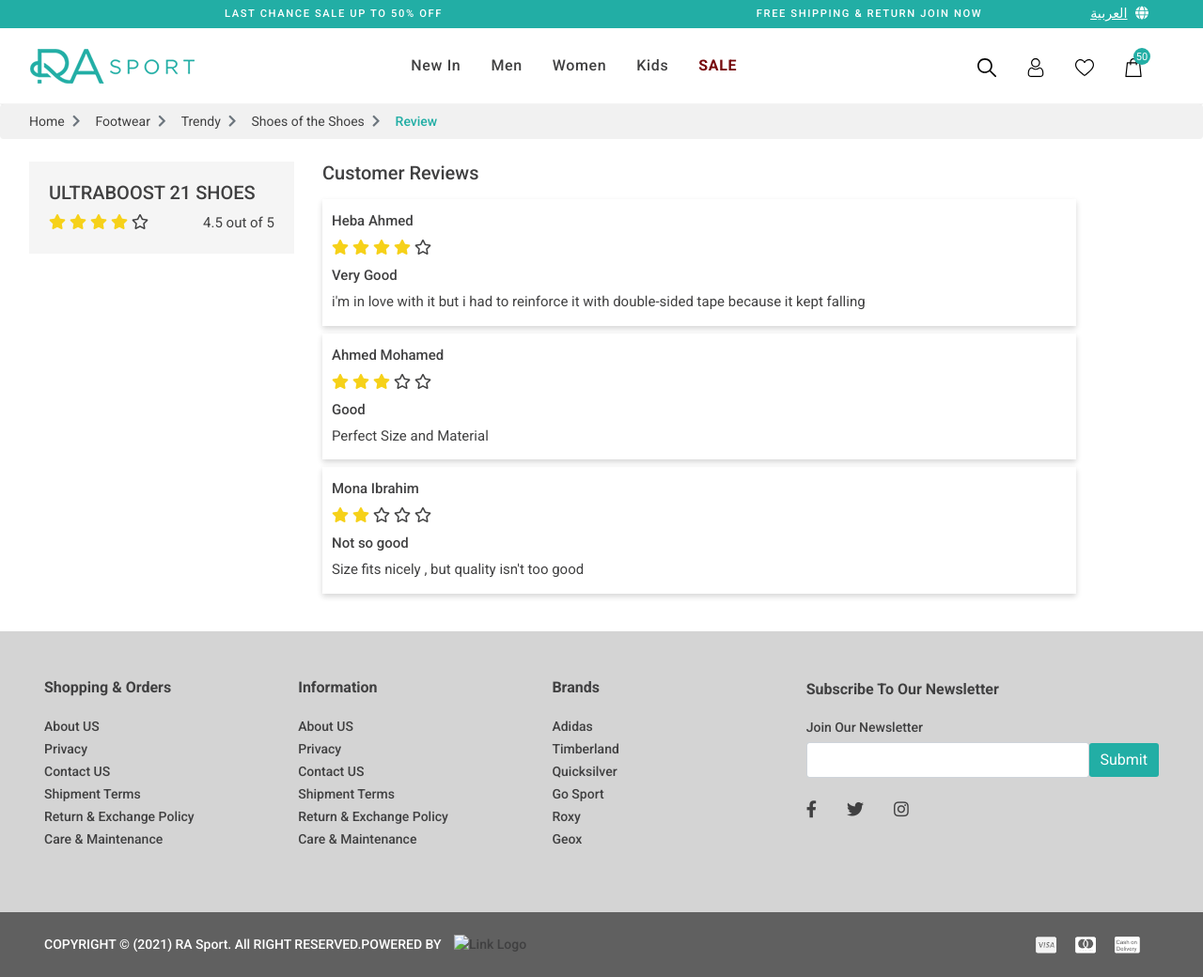
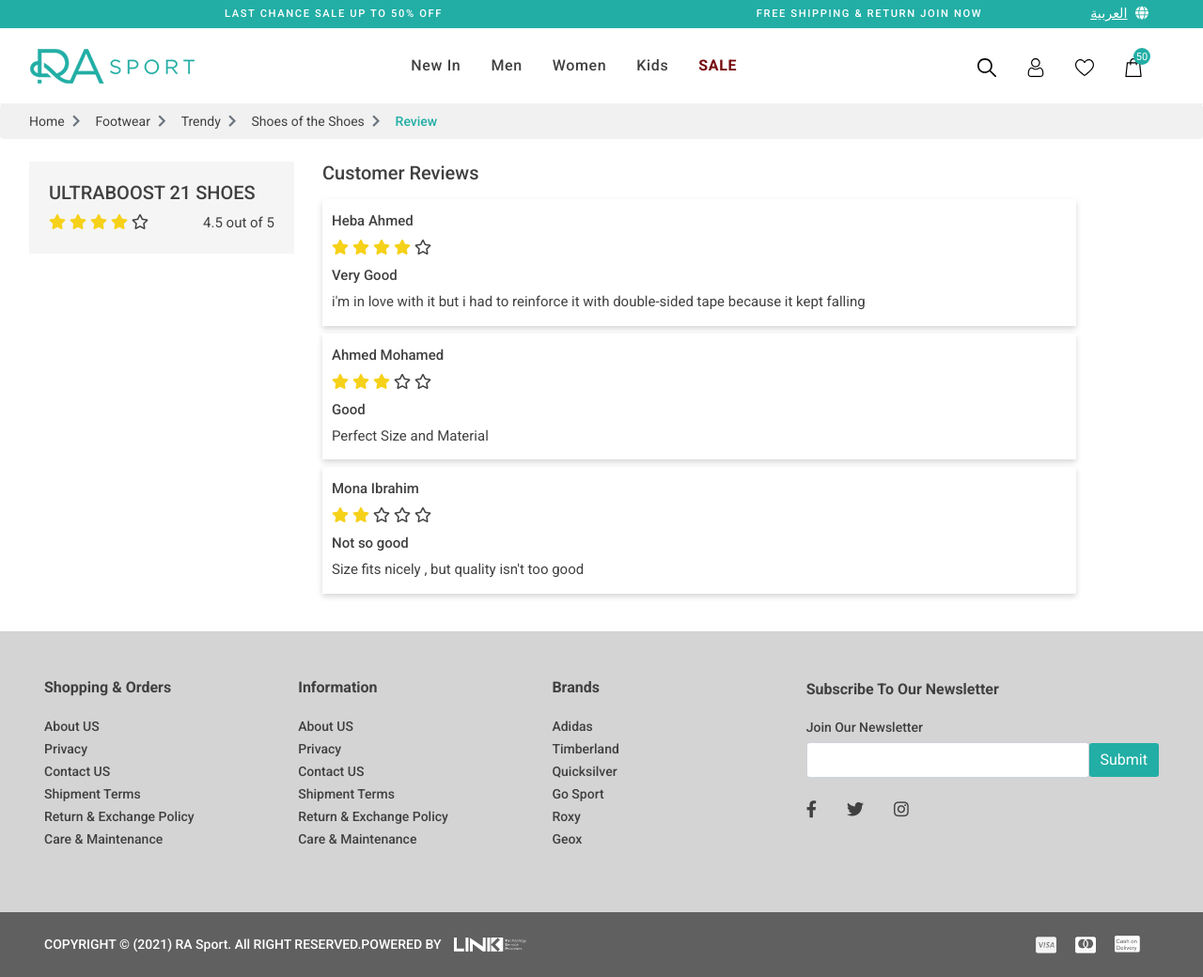
Before and after one commit to MohamedHatem222/RA-demo, a plain HTML site: page reviews.html in a window 1280 px wide. Shown: the whole page at 94% size. Drawn offline with nearby package versions, Linux system fonts and the light colour scheme; some packages are replaced by stand-ins of ours.

Commit message:
Update reviews.html

```diff
--- a/reviews.html
+++ b/reviews.html
@@ -1097,7 +1097,7 @@
                             <div class="copyright-inner d-flex align-items-center">
                                 <span class="p-0 m-0">COPYRIGHT © (2021) RA Sport. All RIGHT RESERVED.POWERED BY
                                     <a href="https://linktsp.com/">
-                                        <img src="./assets/images/whitelink-logo.png" alt="Link Logo" class="img-fluid link-img">
+                                        <img src="./assets/images/white-link-logo.png" alt="Link Logo" class="img-fluid link-img">
                                     </a>
                                 </span>
 
```
